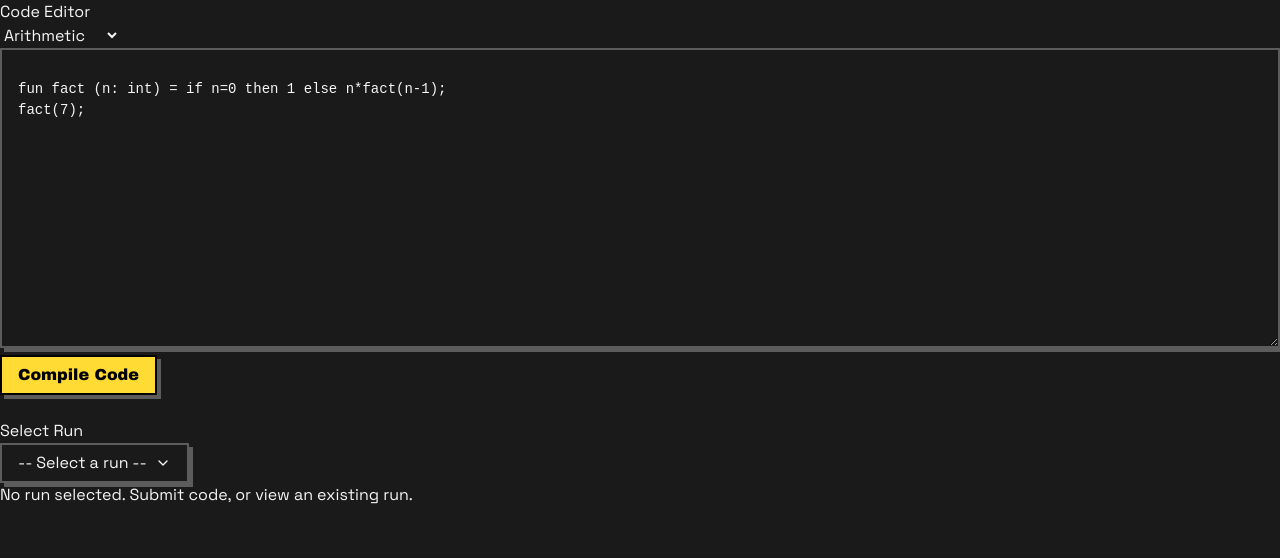
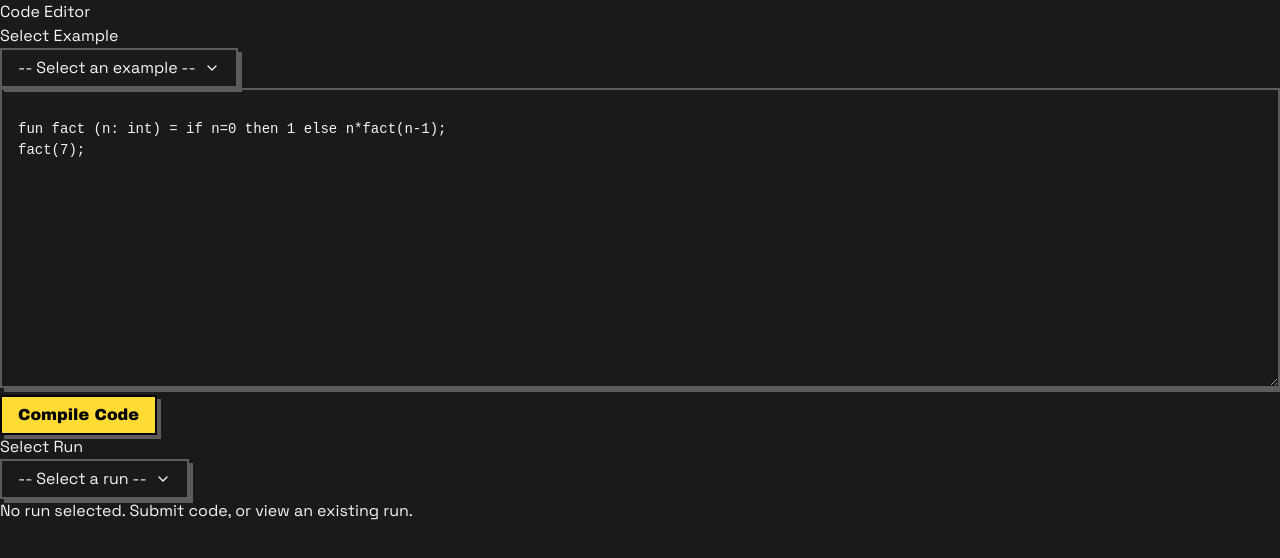
Before and after one commit to ValerianClerc/caraml-playground, a React (Vite) app in the folder client/: page / in a window 1280 px wide. Shown: the top 558 px of the page. Built offline with nearby package versions, Linux system fonts and the light colour scheme.

Commit message:
ExampleSelector styling and cleanup

```diff
--- a/client/src/components/ExampleSelector.tsx
+++ b/client/src/components/ExampleSelector.tsx
@@ -1,29 +1,45 @@
-import { useCallback, useMemo } from "react"
-import { codeSamples } from "../codeSamples"
+import { useCallback, useState } from "react";
+import { codeSamples } from "../codeSamples";
+import { Select } from "@/components/retroui/Select";
 
 type Props = {
   onExampleSelected: (code: string) => void;
-}
+};
 
 export const ExampleSelector = ({ onExampleSelected }: Props) => {
-  const onExampleChange = useCallback((e: React.ChangeEvent<HTMLSelectElement>) => {
-    const selectedExample = codeSamples.find(sample => sample.name === e.target.value);
-    if (selectedExample) {
-      onExampleSelected(selectedExample.code);
-    }
-  }, [onExampleSelected]);
-  const examplesOptions = useMemo(() => {
+  const [selectedName, setSelectedName] = useState<string | undefined>(undefined);
 
-    return codeSamples.map((sample, index) => (
-      <option key={index} value={sample.name}>
-        {sample.name}
-      </option>
-    ))
-  }, [])
+  const onValueChange = useCallback(
+    (value: string) => {
+      if (value === "none") {
+        setSelectedName(undefined);
+        return;
+      }
+      setSelectedName(value);
+      const selectedExample = codeSamples.find((sample) => sample.name === value);
+      if (selectedExample) {
+        onExampleSelected(selectedExample.code);
+      }
+    },
+    [onExampleSelected]
+  );
 
   return (
-    <select onChange={onExampleChange}>
-      {examplesOptions}
-    </select>
-  )
-}
+    <div>
+      <h2>Select Example</h2>
+      <Select value={selectedName ?? ""} onValueChange={onValueChange}>
+        <Select.Trigger>
+          <Select.Value placeholder="-- Select an example --" />
+        </Select.Trigger>
+        <Select.Content>
+          <Select.Item value="none">-- Select an example --</Select.Item>
+          {codeSamples.map((sample) => (
+            <Select.Item key={sample.name} value={sample.name}>
+              {sample.name}
+            </Select.Item>
+          ))}
+        </Select.Content>
+      </Select>
+    </div>
+  );
+};
--- a/client/src/components/ExecDemo.tsx
+++ b/client/src/components/ExecDemo.tsx
@@ -73,7 +73,7 @@ export function ExecDemo() {
         <div style={{ flex: 1, minWidth: 0 }}>
           <details>
             <summary style={{ cursor: 'pointer' }}>stdout (live)</summary>
-            <pre style={panelStyle}>
+            <pre >
               {stdoutLive.length ? stdoutLive.join('\n') : '(empty)'}
             </pre>
           </details>
@@ -81,7 +81,7 @@ export function ExecDemo() {
         <div style={{ flex: 1, minWidth: 0 }}>
           <details>
             <summary style={{ cursor: 'pointer' }}>stderr (live)</summary>
-            <pre style={{ ...panelStyle, background: '#fef2f2', color: '#991b1b' }}>
+            <pre >
               {stderrLive.length ? stderrLive.join('\n') : '(empty)'}
             </pre>
           </details>
@@ -93,25 +93,14 @@ export function ExecDemo() {
           <h3 style={{ margin: '4px 0' }}>Final Result</h3>
           <details open>
             <summary style={{ cursor: 'pointer' }}>stdout</summary>
-            <pre style={panelStyle}>{finalStdout || '(empty)'}</pre>
+            <pre >{finalStdout || '(empty)'}</pre>
           </details>
           <details>
             <summary style={{ cursor: 'pointer' }}>stderr</summary>
-            <pre style={{ ...panelStyle, background: '#fef2f2', color: '#991b1b' }}>{finalStderr || '(empty)'}</pre>
+            <pre >{finalStderr || '(empty)'}</pre>
           </details>
         </div>
       )}
     </div>
   );
 }
-
-const panelStyle: React.CSSProperties = {
-  background: '#f1f5f9',
-  padding: 8,
-  minHeight: 120,
-  whiteSpace: 'pre-wrap',
-  fontSize: 13,
-  overflowY: 'auto',
-  border: '1px solid #e2e8f0',
-  borderRadius: 4
-};
--- a/client/src/components/RunSelector.tsx
+++ b/client/src/components/RunSelector.tsx
@@ -16,19 +16,8 @@ export const RunSelector = () => {
   }, [setCurrentRunId]);
 
   return (
-    <div style={{ marginTop: 24 }}>
+    <div >
       <h2>Select Run</h2>
-      {/* <select
-        value={currentRunId ?? ''}
-        onChange={(e) => setCurrentRunId(e.target.value)}
-      >
-        <option value=''>-- Select a run --</option>
-        {Object.values(runs).map(run => (
-          <option key={run.id} value={run.id}>
-            {run.id} - {run.status}
-          </option>
-        ))}
-      </select> */}
       <Select onValueChange={onValueChange} value={currentRunId ?? ''}>
         <Select.Trigger>
           <Select.Value placeholder="-- Select a run --" />
@@ -36,7 +25,6 @@ export const RunSelector = () => {
         <Select.Content>
           <Select.Item value="none">-- Select a run --</Select.Item>
           {Object.values(runs).map(run => (
-            // TODO: move onSelect to Select root
             <Select.Item
               key={run.id}
               value={run.id}
```
